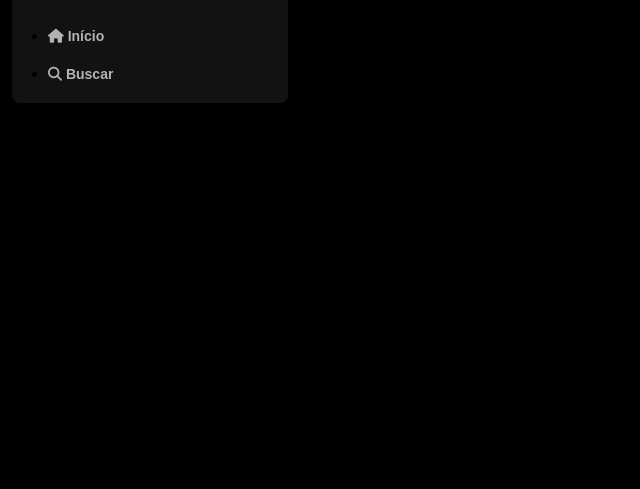
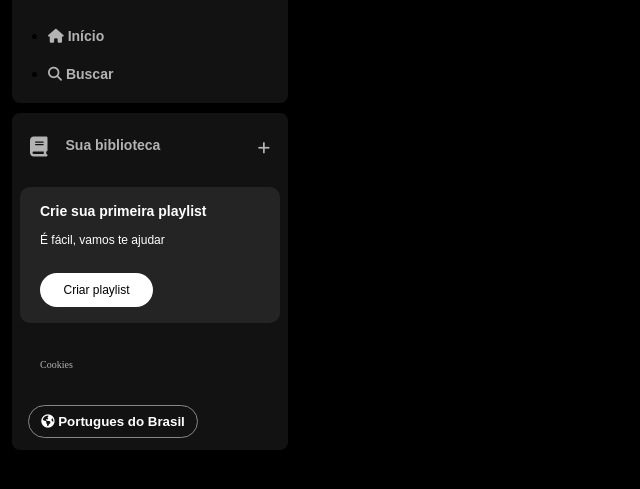
Before and after one commit to SONNY-BR/spotify, a plain HTML site: page index.html in a window 1280 px wide. Shown: the part 75-564 px from the top of the page, without its empty margins (0-640 px from the left). Drawn offline with Linux system fonts and the light colour scheme.

Commit message:
html e css
Feito a 2° parte do html e css do projeto spotify da Alura

```diff
--- a/index.html
+++ b/index.html
@@ -30,6 +30,37 @@
                 </li>
             </ul>
         </nav>
+        <div class="library">
+            <div class="library__content">
+                <button class="library__button">
+                    <span class="fa"><i class="fa-solid fa-book"></i></span>
+                    <span>Sua biblioteca</span>
+                </button>
+                <span class="fa fa-plus"></span>
+            </div>
+
+            <section class="section-playlist">
+                <div class="section-playlist__content">
+                    <span class="text title">Crie sua primeira playlist</span>
+                    <span class="text subtitle">É fácil, vamos te ajudar</span>
+                    <button class="section-playlist__button">
+                        <span>Criar playlist</span>
+                    </button>
+                </div>
+            </section>
+
+            <div class="cookies">
+                <a href="">Cookies</a>
+            </div>
+
+            <div class="languages">
+                <button class="languages__button">
+                    <span class="fa fa-globe"></span>
+                    <span>Portugues do Brasil</span>
+                </button>
+            </div>
+
+        </div>
     </div>
 </body>
 <script src="https://kit.fontawesome.com/e2732130e0.js" crossorigin="anonymous"></script>
--- a/src/css/sytle.css
+++ b/src/css/sytle.css
@@ -44,3 +44,125 @@ body{
     font-size: 14px;
     font-family: "DM Sans", sans-serif;
 }
+
+.library {
+    background-color: #121212;
+    border-radius: 8px;
+    display: flex;
+    justify-content: space-between;
+    flex-direction: column;
+    padding: 4px 8px;
+    color: #b3b3b3;
+    font-weight: 600;
+    font-size: 14px;
+    margin-top: 10px;
+}
+
+.library__content {
+    display: flex;
+    justify-content: space-between;
+}
+
+.library__button {
+    display: flex;
+    margin-right: 10px;
+    color: #b3b3b3;
+    background-color: transparent;
+    border: 0px;
+    font-size: 14px;
+    font-weight: 700;
+    font-family: "DM Sans", sans-serif;
+    text-align: center;
+    text-decoration: none;
+    text-transform: none;
+    padding: 20px 10px;
+}
+
+.library__button .fa {
+    font-size: 20px;
+    margin-right: 10px;
+    font-weight: 300;
+    padding-right: 8px;
+}
+
+.library__content .fa-plus {
+    margin: 24px 10px;
+}
+
+.section-playlist {
+    display: flex;
+    align-items: flex-start;
+    justify-content: space-between;
+    gap: 20px;
+    background-color: #242424;
+    color: #b3b3b3;
+    font-weight: 600;
+    font-size: 14px;
+    margin: 8px 0px;
+    padding: 16px 20px;
+    border-radius: 10px;
+}
+
+.section-playlist__content {
+    display: flex;
+    flex-direction: column;
+}
+
+.section-playlist__content .text {
+    padding-bottom: 14px;
+    color: #fff;
+    font-family: "DM Sans", sans-serif;
+}
+
+.section-playlist__content .title {
+    font-weight: 700;
+}
+
+.section-playlist__content .subtitle {
+    font-weight: 500;
+    font-size: 12px;
+}
+
+.section-playlist__button {
+    display: flex;
+    justify-content: center;
+    background-color: #fff;
+    color: #000;
+    border-radius: 20px;
+    font-size: 12px;
+    font-family: "DM Sans", sans-serif;
+    text-decoration: none;
+    text-transform: none;
+    padding: 10px;
+    border: 0px;
+    width: 113px;
+    margin-top: 12px;
+}
+
+.cookies {
+    margin: 25px 20px;
+}
+
+.cookies a {
+    color: #b3b3b3;
+    font-weight: 500;
+    font-size: 10px;
+    text-decoration: none;
+}
+
+.cookies a:hover {
+    text-decoration: underline;
+}
+
+.languages__button {
+    background-color: transparent;
+    border: 1px solid #878787;
+    color: #fff;
+    cursor: pointer;
+    align-items: center;
+    font-weight: bold;
+    width: 170px;
+    margin: 8px;
+    padding: 8px;
+    border-radius: 20px;
+}
```
